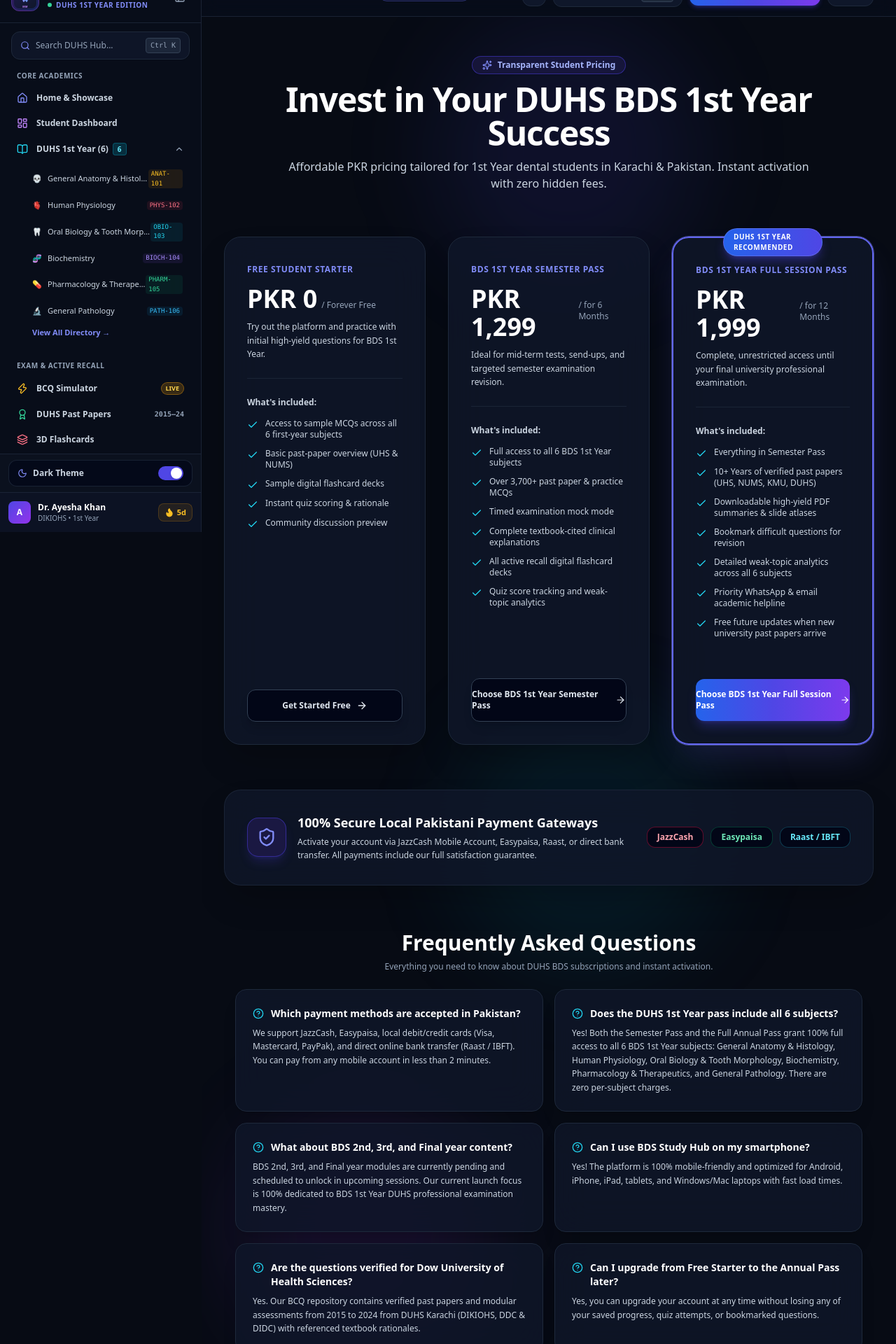
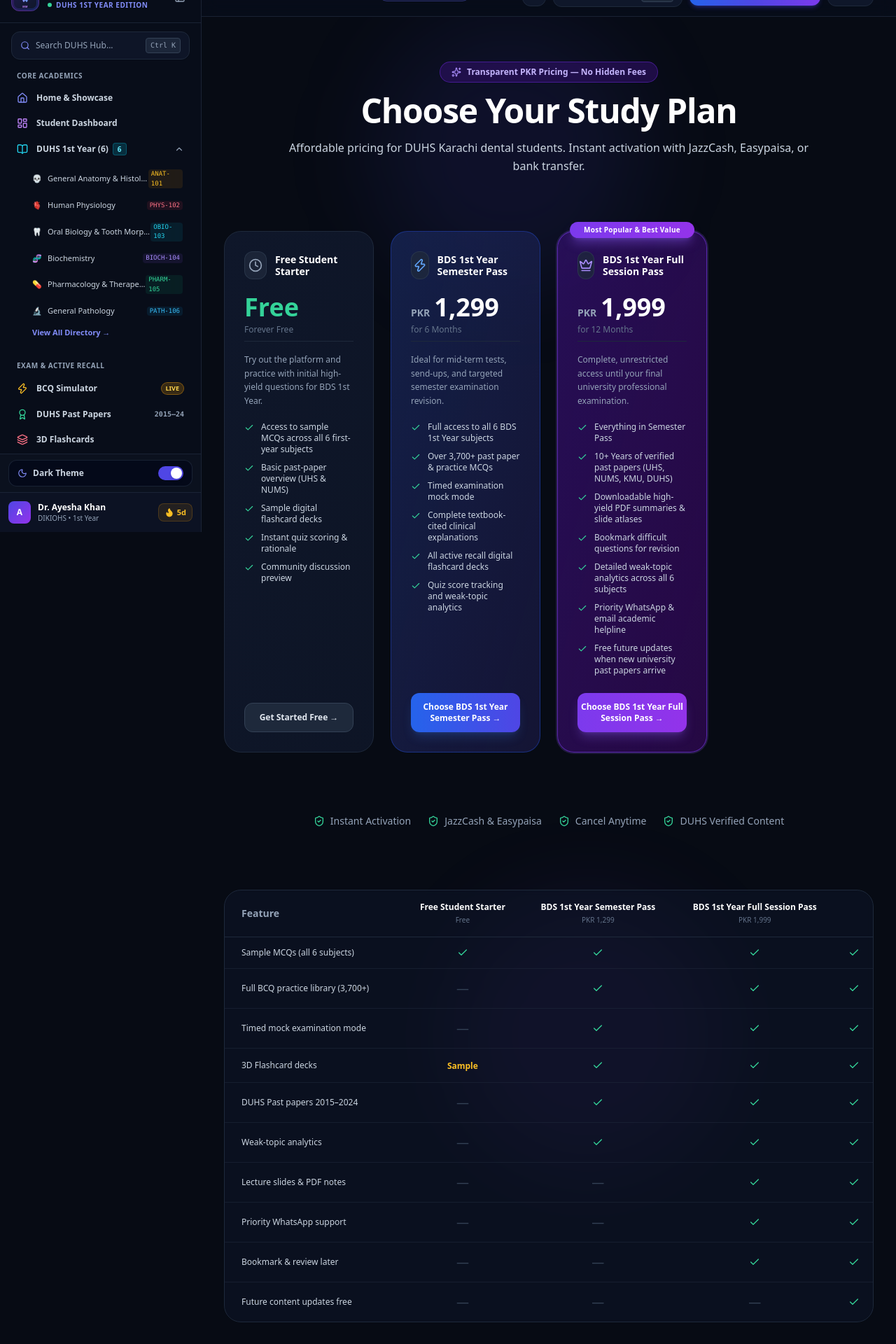
Before and after one commit to mkazkhan28/mulbureymind-, a Next.js app: page /pricing in a window 1280 px wide. Shown: the part 40-1960 px from the top of the page at 70% size. Built offline with nearby package versions, Linux system fonts and the light colour scheme.

Commit message:
UI revamp: homepage, signup, pricing + new plans PKR 399/1499/2999

```diff
--- a/src/app/pricing/page.tsx
+++ b/src/app/pricing/page.tsx
@@ -1,198 +1,205 @@
 "use client";
 
-import React from "react";
+import React, { useState } from "react";
 import Link from "next/link";
-import {
-  MEMBERSHIP_PLANS
-} from "@/lib/bds-content";
-import {
-  Sparkles,
-  ShieldCheck,
-  HelpCircle,
-  ArrowRight,
-  Check
-} from "lucide-react";
+import { MEMBERSHIP_PLANS } from "@/lib/bds-content";
+import { Sparkles, ShieldCheck, Check, HelpCircle, Zap, Crown, Clock, Infinity } from "lucide-react";
+
+const planGradients = [
+  { card: "from-slate-900 to-slate-900/80", button: "bg-slate-800 hover:bg-slate-700 border border-slate-700 text-slate-200", border: "border-slate-800", icon: <Clock className="w-5 h-5 text-slate-400" /> },
+  { card: "from-blue-950/80 to-indigo-950/60", button: "bg-gradient-to-r from-blue-600 to-indigo-600 hover:from-blue-500 hover:to-indigo-500 text-white shadow-lg shadow-blue-500/20", border: "border-blue-800/60", icon: <Zap className="w-5 h-5 text-blue-400" /> },
+  { card: "from-violet-950/80 to-purple-950/60", button: "bg-gradient-to-r from-violet-600 to-purple-600 hover:from-violet-500 hover:to-purple-500 text-white shadow-lg shadow-violet-500/30", border: "border-violet-600/60 ring-2 ring-violet-500/20", icon: <Crown className="w-5 h-5 text-violet-400" /> },
+  { card: "from-indigo-950/80 to-blue-950/60", button: "bg-gradient-to-r from-indigo-600 to-blue-600 hover:from-indigo-500 hover:to-blue-500 text-white shadow-lg shadow-indigo-500/20", border: "border-indigo-700/60", icon: <Infinity className="w-5 h-5 text-indigo-400" /> },
+];
+
+const faqs = [
+  { q: "Which payment methods are accepted?", a: "JazzCash, Easypaisa, local debit/credit cards (Visa, Mastercard, PayPak), and direct bank transfer (Raast / IBFT). Instant activation on payment." },
+  { q: "Does the plan include all 6 subjects?", a: "Yes! All paid plans grant 100% access to all 6 BDS 1st Year subjects: Anatomy, Physiology, Oral Biology, Biochemistry, Pharmacology & Pathology." },
+  { q: "What about BDS 2nd, 3rd, and Final Year?", a: "Those modules are pending and will unlock in upcoming sessions. Current focus is 100% dedicated to DUHS BDS 1st Year professional exam mastery." },
+  { q: "Can I use Mulberry Mind on my smartphone?", a: "Yes! 100% mobile-friendly for Android, iPhone, iPad, and laptops with fast load times." },
+  { q: "Are questions verified for DUHS Karachi?", a: "Yes. BCQs are verified from DUHS past papers 2015–2024 (DIKIOHS, DDC & DIDC) with referenced textbook rationales." },
+  { q: "Can I upgrade my plan later?", a: "Yes — upgrade at any time without losing saved progress, quiz attempts, or bookmarked questions." },
+];
 
 export default function PricingPage() {
-  const faqs = [
-    {
-      q: "Which payment methods are accepted in Pakistan?",
-      a: "We support JazzCash, Easypaisa, local debit/credit cards (Visa, Mastercard, PayPak), and direct online bank transfer (Raast / IBFT). You can pay from any mobile account in less than 2 minutes."
-    },
-    {
-      q: "Does the DUHS 1st Year pass include all 6 subjects?",
-      a: "Yes! Both the Semester Pass and the Full Annual Pass grant 100% full access to all 6 BDS 1st Year subjects: General Anatomy & Histology, Human Physiology, Oral Biology & Tooth Morphology, Biochemistry, Pharmacology & Therapeutics, and General Pathology. There are zero per-subject charges."
-    },
-    {
-      q: "What about BDS 2nd, 3rd, and Final year content?",
-      a: "BDS 2nd, 3rd, and Final year modules are currently pending and scheduled to unlock in upcoming sessions. Our current launch focus is 100% dedicated to BDS 1st Year DUHS professional examination mastery."
-    },
-    {
-      q: "Can I use BDS Study Hub on my smartphone?",
-      a: "Yes! The platform is 100% mobile-friendly and optimized for Android, iPhone, iPad, tablets, and Windows/Mac laptops with fast load times."
-    },
-    {
-      q: "Are the questions verified for Dow University of Health Sciences?",
-      a: "Yes. Our BCQ repository contains verified past papers and modular assessments from 2015 to 2024 from DUHS Karachi (DIKIOHS, DDC & DIDC) with referenced textbook rationales."
-    },
-    {
-      q: "Can I upgrade from Free Starter to the Annual Pass later?",
-      a: "Yes, you can upgrade your account at any time without losing any of your saved progress, quiz attempts, or bookmarked questions."
-    }
-  ];
+  const [openFaq, setOpenFaq] = useState<number | null>(null);
 
   return (
-    <div className="min-h-screen bg-[#070b14] text-slate-100 py-8 sm:py-14 relative overflow-hidden">
-      {/* Decorative ambient background glows */}
-      <div className="absolute top-0 left-1/3 w-96 h-96 bg-indigo-600/10 rounded-full blur-3xl pointer-events-none" />
-      <div className="absolute top-1/2 right-1/4 w-96 h-96 bg-cyan-600/10 rounded-full blur-3xl pointer-events-none" />
+    <div className="min-h-screen bg-[#070b14] text-slate-100 py-10 sm:py-16 relative overflow-hidden">
+      {/* Ambient glows */}
+      <div className="absolute top-0 left-1/4 w-96 h-96 bg-indigo-600/10 rounded-full blur-3xl pointer-events-none" />
+      <div className="absolute top-1/2 right-1/4 w-96 h-96 bg-violet-600/10 rounded-full blur-3xl pointer-events-none" />
       <div className="absolute bottom-10 left-10 w-96 h-96 bg-purple-600/10 rounded-full blur-3xl pointer-events-none" />
 
-      <div className="max-w-6xl mx-auto px-4 sm:px-6 lg:px-8 space-y-16 relative z-10">
+      <div className="max-w-7xl mx-auto px-4 sm:px-6 lg:px-8 space-y-20 relative z-10">
 
-        {/* Header */}
-        <div className="text-center max-w-3xl mx-auto space-y-3">
-          <div className="inline-flex items-center gap-2 px-3.5 py-1 rounded-full bg-indigo-950/60 border border-indigo-700/60 text-indigo-300 text-xs font-semibold shadow-sm">
-            <Sparkles className="w-3.5 h-3.5 text-indigo-400" />
-            <span>Transparent Student Pricing</span>
+        {/* ── Header ── */}
+        <div className="text-center max-w-3xl mx-auto space-y-4">
+          <div className="inline-flex items-center gap-2 px-4 py-1.5 rounded-full bg-violet-950/60 border border-violet-700/50 text-violet-300 text-xs font-bold shadow-sm">
+            <Sparkles className="w-3.5 h-3.5 text-violet-400" />
+            Transparent PKR Pricing — No Hidden Fees
           </div>
-          <h1 className="text-3xl sm:text-5xl font-extrabold text-white tracking-tight">
-            Invest in Your DUHS BDS 1st Year Success
+          <h1 className="text-4xl sm:text-5xl font-extrabold text-white tracking-tight">
+            Choose Your Study Plan
           </h1>
-          <p className="text-slate-300 text-xs sm:text-base leading-relaxed">
-            Affordable PKR pricing tailored for 1st Year dental students in Karachi & Pakistan. Instant activation with zero hidden fees.
+          <p className="text-slate-300 text-base leading-relaxed">
+            Affordable pricing for DUHS Karachi dental students. Instant activation with JazzCash, Easypaisa, or bank transfer.
           </p>
         </div>
 
-        {/* Pricing Cards */}
-        <div className="grid grid-cols-1 md:grid-cols-3 gap-8 items-stretch">
-          {MEMBERSHIP_PLANS.map((plan) => {
-            const isAnnual = plan.id === "plan-annual";
+        {/* ── Pricing Cards ── */}
+        <div className="grid grid-cols-1 sm:grid-cols-2 xl:grid-cols-4 gap-6 items-stretch">
+          {MEMBERSHIP_PLANS.map((plan, i) => {
+            const style = planGradients[i] || planGradients[0];
             return (
               <div
                 key={plan.id}
-                className={`rounded-3xl p-8 flex flex-col justify-between transition-all duration-300 relative bg-slate-900/80 backdrop-blur-xl shadow-2xl ${
-                  isAnnual
-                    ? "border-2 border-indigo-500 shadow-indigo-500/20 hover:shadow-indigo-500/30 ring-1 ring-indigo-400/50"
-                    : "border border-slate-800 hover:border-slate-700 hover:shadow-slate-800/50"
-                }`}
+                className={`relative flex flex-col rounded-3xl p-7 bg-gradient-to-br ${style.card} border ${style.border} transition-all duration-300 hover:-translate-y-1 hover:shadow-2xl`}
               >
-                {isAnnual && (
-                  <div className="absolute -top-3.5 left-1/2 -translate-x-1/2 bg-gradient-to-r from-blue-600 to-indigo-600 text-white text-[10px] font-extrabold px-3.5 py-1 rounded-full uppercase tracking-wider shadow-lg shadow-indigo-600/40 border border-indigo-400/40">
-                    DUHS 1st Year Recommended
+                {/* Popular badge */}
+                {plan.badge && (
+                  <div className="absolute -top-3.5 left-1/2 -translate-x-1/2 px-5 py-1 rounded-full bg-gradient-to-r from-violet-600 to-purple-600 text-white text-[10px] font-extrabold tracking-wide whitespace-nowrap shadow-lg shadow-violet-500/40">
+                    {plan.badge}
                   </div>
                 )}
 
-                <div className="space-y-6">
-                  <div>
-                    <span className="text-xs font-bold uppercase tracking-wider text-indigo-400">
-                      {plan.name}
-                    </span>
-                    <div className="flex items-baseline gap-1.5 mt-3">
-                      <span className="text-3xl sm:text-4xl font-extrabold text-white">
-                        PKR {plan.pricePKR.toLocaleString()}
-                      </span>
-                      <span className="text-xs text-slate-400 font-medium">
-                        / {plan.periodText}
-                      </span>
+                {/* Icon + Plan name */}
+                <div className="flex items-center gap-3 mb-5">
+                  <div className="w-10 h-10 rounded-xl bg-slate-800/80 border border-slate-700/60 flex items-center justify-center">
+                    {style.icon}
                   </div>
-                    <p className="text-xs text-slate-300 mt-2.5 leading-relaxed">
+                  <h3 className="font-bold text-white text-sm leading-tight">{plan.name}</h3>
+                </div>
+
+                {/* Price */}
+                <div className="mb-2">
+                  {plan.pricePKR === 0 ? (
+                    <div className="text-4xl font-extrabold text-emerald-400">Free</div>
+                  ) : (
+                    <div className="flex items-baseline gap-1.5">
+                      <span className="text-slate-400 text-sm font-semibold">PKR</span>
+                      <span className="text-4xl font-extrabold text-white">{plan.pricePKR.toLocaleString()}</span>
+                    </div>
+                  )}
+                  <p className="text-slate-500 text-xs mt-1 font-medium">{plan.periodText}</p>
+                </div>
+
+                <p className="text-slate-400 text-xs leading-relaxed mb-5 border-t border-slate-800 pt-4">
                   {plan.description}
                 </p>
-                  </div>
 
-                  <div className="space-y-3 pt-5 border-t border-slate-800/80">
-                    <span className="text-xs font-semibold text-slate-300">
-                      What&apos;s included:
-                    </span>
-                    <ul className="space-y-2.5 text-xs text-slate-300">
-                      {plan.features.map((feat, idx) => (
-                        <li key={idx} className="flex items-start gap-2.5">
-                          <Check className="w-4 h-4 text-cyan-400 shrink-0 mt-0.5" />
-                          <span className="leading-snug">{feat}</span>
+                {/* Features */}
+                <ul className="space-y-2.5 mb-6 flex-1">
+                  {plan.features.map((f, fi) => (
+                    <li key={fi} className="flex items-start gap-2.5 text-xs text-slate-300">
+                      <Check className="w-3.5 h-3.5 text-emerald-400 shrink-0 mt-0.5" />
+                      {f}
                     </li>
                   ))}
                 </ul>
-                  </div>
-                </div>
 
-                <div className="pt-8 mt-6">
+                {/* CTA */}
                 <Link
-                    href={`/checkout?plan=${plan.id}`}
-                    className={`w-full py-3.5 rounded-xl text-xs font-bold transition flex items-center justify-center gap-2 shadow-lg ${
-                      isAnnual
-                        ? "bg-gradient-to-r from-blue-600 via-indigo-600 to-violet-600 hover:from-blue-500 hover:to-violet-500 text-white shadow-indigo-600/30"
-                        : "bg-slate-950 hover:bg-slate-800 text-slate-200 border border-slate-700"
-                    }`}
+                  href={plan.pricePKR === 0 ? "/signup" : `/checkout?plan=${plan.slug}`}
+                  className={`w-full py-3 rounded-xl text-center text-xs font-bold transition-all duration-300 ${style.button}`}
                 >
-                    <span>{plan.pricePKR === 0 ? "Get Started Free" : `Choose ${plan.name}`}</span>
-                    <ArrowRight className="w-4 h-4" />
+                  {plan.pricePKR === 0 ? "Get Started Free →" : `Choose ${plan.name} →`}
                 </Link>
-                </div>
               </div>
             );
           })}
         </div>
 
-        {/* Local Payment Methods Banner */}
-        <div className="bg-slate-900/80 backdrop-blur-xl rounded-3xl border border-slate-800/80 p-8 shadow-2xl flex flex-col md:flex-row items-center justify-between gap-6">
-          <div className="flex items-center gap-4">
-            <div className="w-14 h-14 rounded-2xl bg-indigo-950/80 border border-indigo-700/60 flex items-center justify-center text-indigo-400 shrink-0 shadow-lg shadow-indigo-600/20">
-              <ShieldCheck className="w-7 h-7" />
+        {/* ── Trust badges ── */}
+        <div className="flex flex-wrap items-center justify-center gap-6 py-2">
+          {[
+            { icon: ShieldCheck, label: "Instant Activation" },
+            { icon: ShieldCheck, label: "JazzCash & Easypaisa" },
+            { icon: ShieldCheck, label: "Cancel Anytime" },
+            { icon: ShieldCheck, label: "DUHS Verified Content" },
+          ].map(({ icon: Icon, label }) => (
+            <div key={label} className="flex items-center gap-2 text-sm text-slate-400">
+              <Icon className="w-4 h-4 text-emerald-400" />
+              {label}
             </div>
-            <div>
-              <h3 className="font-bold text-white text-base sm:text-lg">
-                100% Secure Local Pakistani Payment Gateways
-              </h3>
-              <p className="text-xs text-slate-300 mt-1 max-w-lg leading-relaxed">
-                Activate your account via JazzCash Mobile Account, Easypaisa, Raast, or direct bank transfer. All payments include our full satisfaction guarantee.
-              </p>
-            </div>
+          ))}
         </div>
 
-          <div className="flex items-center gap-2.5 flex-wrap justify-center shrink-0">
-            <span className="px-3.5 py-1.5 bg-slate-950 border border-rose-800/60 rounded-xl text-xs font-bold text-rose-300">
-              JazzCash
-            </span>
-            <span className="px-3.5 py-1.5 bg-slate-950 border border-emerald-800/60 rounded-xl text-xs font-bold text-emerald-300">
-              Easypaisa
-            </span>
-            <span className="px-3.5 py-1.5 bg-slate-950 border border-cyan-800/60 rounded-xl text-xs font-bold text-cyan-300">
-              Raast / IBFT
-            </span>
+        {/* ── Comparison Table ── */}
+        <div className="overflow-x-auto rounded-3xl border border-slate-800 bg-slate-900/50 backdrop-blur-sm">
+          <table className="w-full text-sm min-w-[600px]">
+            <thead>
+              <tr className="border-b border-slate-800">
+                <th className="text-left px-6 py-4 text-slate-400 font-semibold">Feature</th>
+                {MEMBERSHIP_PLANS.map(p => (
+                  <th key={p.id} className="px-4 py-4 text-center text-white font-bold text-xs">
+                    {p.name}
+                    <div className="text-slate-500 font-normal text-[10px] mt-0.5">
+                      {p.pricePKR === 0 ? "Free" : `PKR ${p.pricePKR.toLocaleString()}`}
                     </div>
+                  </th>
+                ))}
+              </tr>
+            </thead>
+            <tbody className="divide-y divide-slate-800/60">
+              {[
+                ["Sample MCQs (all 6 subjects)", true, true, true, true],
+                ["Full BCQ practice library (3,700+)", false, true, true, true],
+                ["Timed mock examination mode", false, true, true, true],
+                ["3D Flashcard decks", "Sample", true, true, true],
+                ["DUHS Past papers 2015–2024", false, true, true, true],
+                ["Weak-topic analytics", false, true, true, true],
+                ["Lecture slides & PDF notes", false, false, true, true],
+                ["Priority WhatsApp support", false, false, true, true],
+                ["Bookmark & review later", false, false, true, true],
+                ["Future content updates free", false, false, false, true],
+              ].map(([feature, ...vals]) => (
+                <tr key={feature as string} className="hover:bg-slate-800/30 transition">
+                  <td className="px-6 py-3.5 text-slate-300 text-xs font-medium">{feature as string}</td>
+                  {vals.map((v, vi) => (
+                    <td key={vi} className="px-4 py-3.5 text-center">
+                      {v === true ? (
+                        <Check className="w-4 h-4 text-emerald-400 mx-auto" />
+                      ) : v === false ? (
+                        <span className="text-slate-700 text-lg">—</span>
+                      ) : (
+                        <span className="text-xs text-amber-400 font-semibold">{v as string}</span>
+                      )}
+                    </td>
+                  ))}
+                </tr>
+              ))}
+            </tbody>
+          </table>
         </div>
 
-        {/* FAQ Section */}
-        <div className="space-y-6 max-w-4xl mx-auto">
-          <div className="text-center space-y-2">
-            <h2 className="text-2xl sm:text-3xl font-extrabold text-white">
+        {/* ── FAQs ── */}
+        <div className="max-w-3xl mx-auto space-y-4">
+          <h2 className="text-2xl font-extrabold text-white text-center mb-8">
+            <HelpCircle className="w-6 h-6 inline mr-2 text-indigo-400" />
             Frequently Asked Questions
           </h2>
-            <p className="text-xs text-slate-400">
-              Everything you need to know about DUHS BDS subscriptions and instant activation.
-            </p>
-          </div>
-
-          <div className="grid grid-cols-1 md:grid-cols-2 gap-4">
           {faqs.map((faq, i) => (
             <div
               key={i}
-                className="bg-slate-900/80 backdrop-blur-xl rounded-2xl border border-slate-800 p-5 sm:p-6 shadow-xl space-y-2"
+              className="rounded-2xl border border-slate-800 bg-slate-900/60 overflow-hidden transition-all"
             >
-                <div className="font-semibold text-white text-xs sm:text-sm flex items-start gap-2.5">
-                  <HelpCircle className="w-4 h-4 text-cyan-400 shrink-0 mt-0.5" />
-                  <span>{faq.q}</span>
+              <button
+                className="w-full flex items-center justify-between px-6 py-4 text-left"
+                onClick={() => setOpenFaq(openFaq === i ? null : i)}
+              >
+                <span className="font-semibold text-slate-200 text-sm">{faq.q}</span>
+                <span className={`text-indigo-400 text-lg font-bold transition-transform ${openFaq === i ? "rotate-45" : ""}`}>+</span>
+              </button>
+              {openFaq === i && (
+                <div className="px-6 pb-5 text-slate-400 text-sm leading-relaxed border-t border-slate-800 pt-4">
+                  {faq.a}
                 </div>
-                <p className="text-xs text-slate-300 leading-relaxed pl-6.5">
-                  {faq.a}
-                </p>
+              )}
             </div>
           ))}
         </div>
       </div>
-
-      </div>
     </div>
   );
 }
```
Lines whose indentation alone changed are shown as unchanged.
